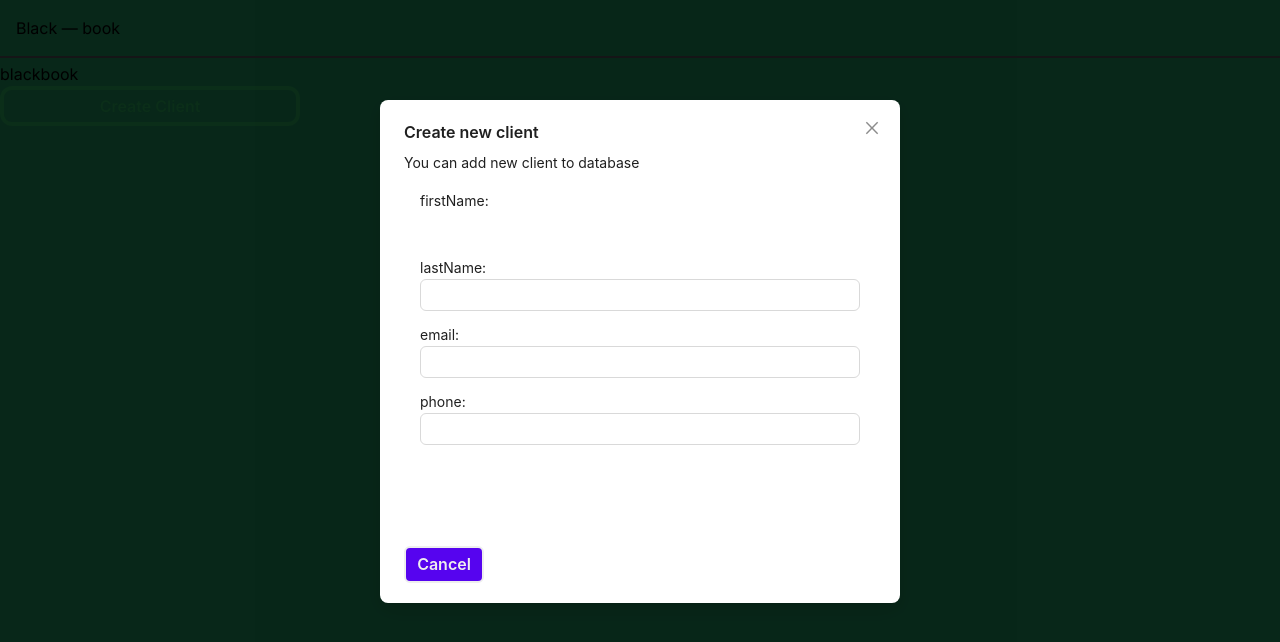
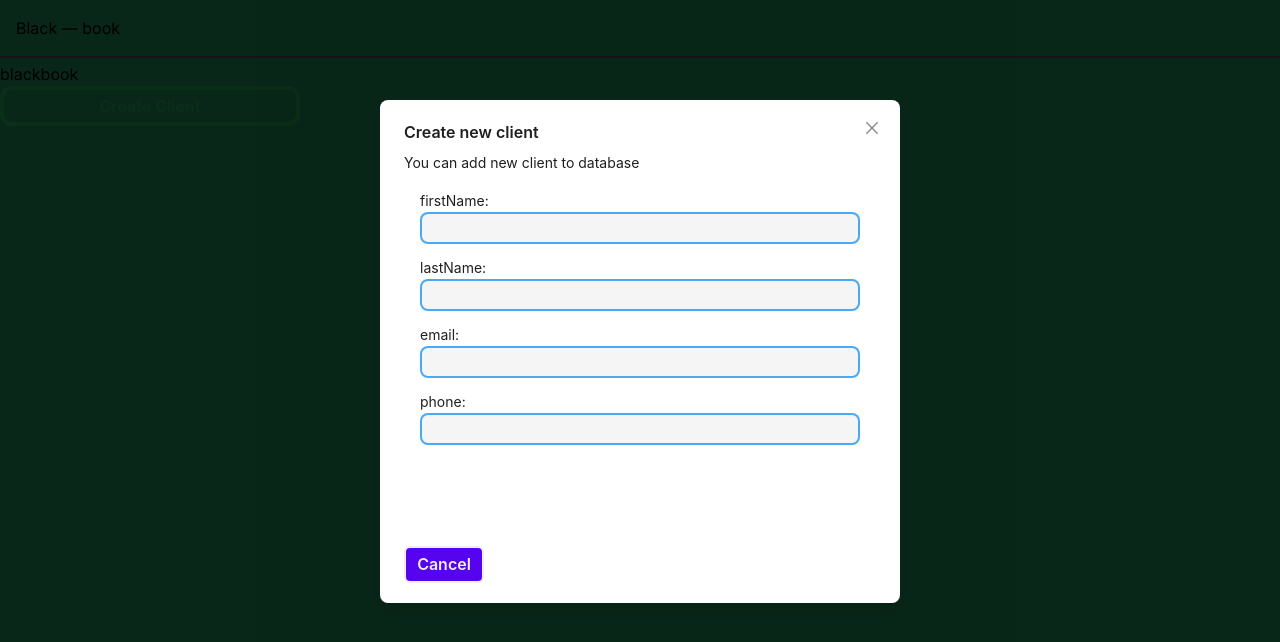
Before and after one commit to YuriyPilipenkoKH/blackbook, a Next.js app: page / in a window 1280 px wide. Both pictures are taken after a click on the button "Create Client". Shown: the top 642 px of the page. Built offline with nearby package versions, Linux system fonts and the light colour scheme.

Commit message:
zod form

```diff
--- a/src/components/Forms/CreateClientForm.tsx
+++ b/src/components/Forms/CreateClientForm.tsx
@@ -4,7 +4,7 @@ import { useForm } from 'react-hook-form';
 import { zodResolver } from '@hookform/resolvers/zod';
 import { createClientSchema, createClientSchemaType } from '@/models/createClient';
 import { Input } from 'antd';
-import { AuthError, Form_CreateNew } from './FormStyles.styled';
+import { AuthError, Field, Form_CreateNew } from './FormStyles.styled';
 
 
 
@@ -43,7 +43,9 @@ const CreateClientForm: React.FC<CreateClientFormProps> = ({
         isDirty,
         isValid ,
         isSubmitting,
+        dirtyFields
     } = formState
+
 
     useEffect(() => {
         if(canceling) reset()
@@ -51,29 +53,37 @@ const CreateClientForm: React.FC<CreateClientFormProps> = ({
 
   return (
     <>
-    <Form_CreateNew >
+    <Form_CreateNew noValidate>
         <label >firstName:
-          <input
+          <Field
             {...register('firstName')}
             type="text"
+            validated ={!errors.firstName ? true : false}
+
           />
         </label >
         <label >lastName:
-          <Input
+          <Field
             {...register('lastName')}
             type="text"
+            validated ={!errors.lastName ? true : false}
+
           />
         </label >
         <label >email:
-          <Input
+          <Field
             {...register('email')}
             type="text"
+            validated ={!errors.email ? true : false}
+
           />
         </label >
         <label >phone:
-          <Input
+          <Field
             {...register('phone')}
             type="text"
+            validated ={!errors.phone ? true : false}
+
           />
         </label >
         <div>
--- a/src/components/Forms/FormStyles.styled.tsx
+++ b/src/components/Forms/FormStyles.styled.tsx
@@ -30,6 +30,37 @@ export const baseInputStyles = css`
     color: #222;
     font-weight: 600;
 `
+export const antInputStyles = css`
+    border: 2px solid #777;
+    /* border: 3px solid #4096ff; */
+    background-color: #f5f5f5;
+    color: #333;
+    font-size: 14px;
+    border-radius: 0.5rem;
+    padding: 4px 16px;
+    width: 100%;
+    height: 32px;
+    transition: all 0.2s;
+`
+// export const Field = styled('input')`
+
+// `
+interface FieldProps {
+    validated: boolean;
+
+  }
+//   #f5154dcd` : `#2196f3cc`
+
+  export const Field = styled('input', {
+    shouldForwardProp: (prop: string) =>
+      isPropValid(prop) && !['validated'].includes(prop),
+  })<FieldProps>`
+    ${antInputStyles};
+    ${({ validated }) => ({
+      borderColor: validated  ? `#2196f3cc` : `#f5154dcd` ,
+      outline: 'none' ,
+    })}
+  `;
 
 export const AuthError = styled('div')`
     color: #eee;
```
